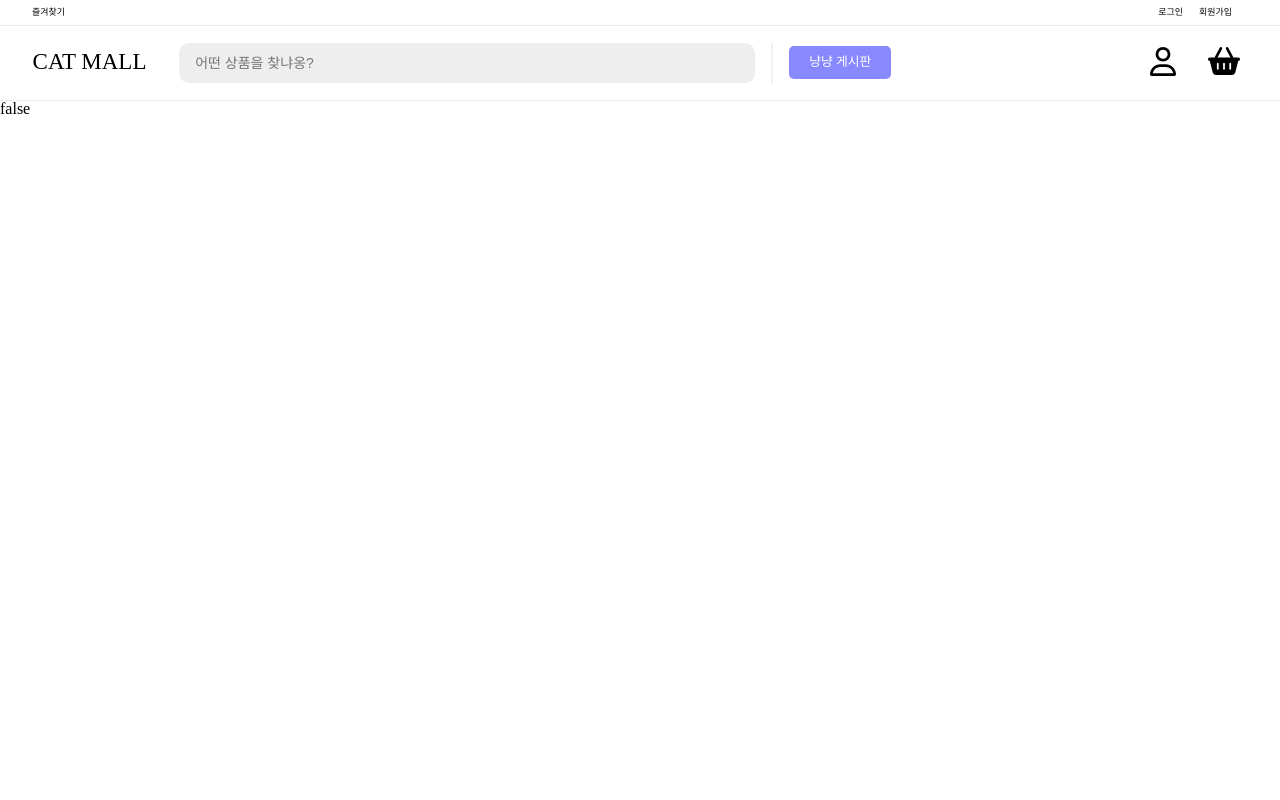
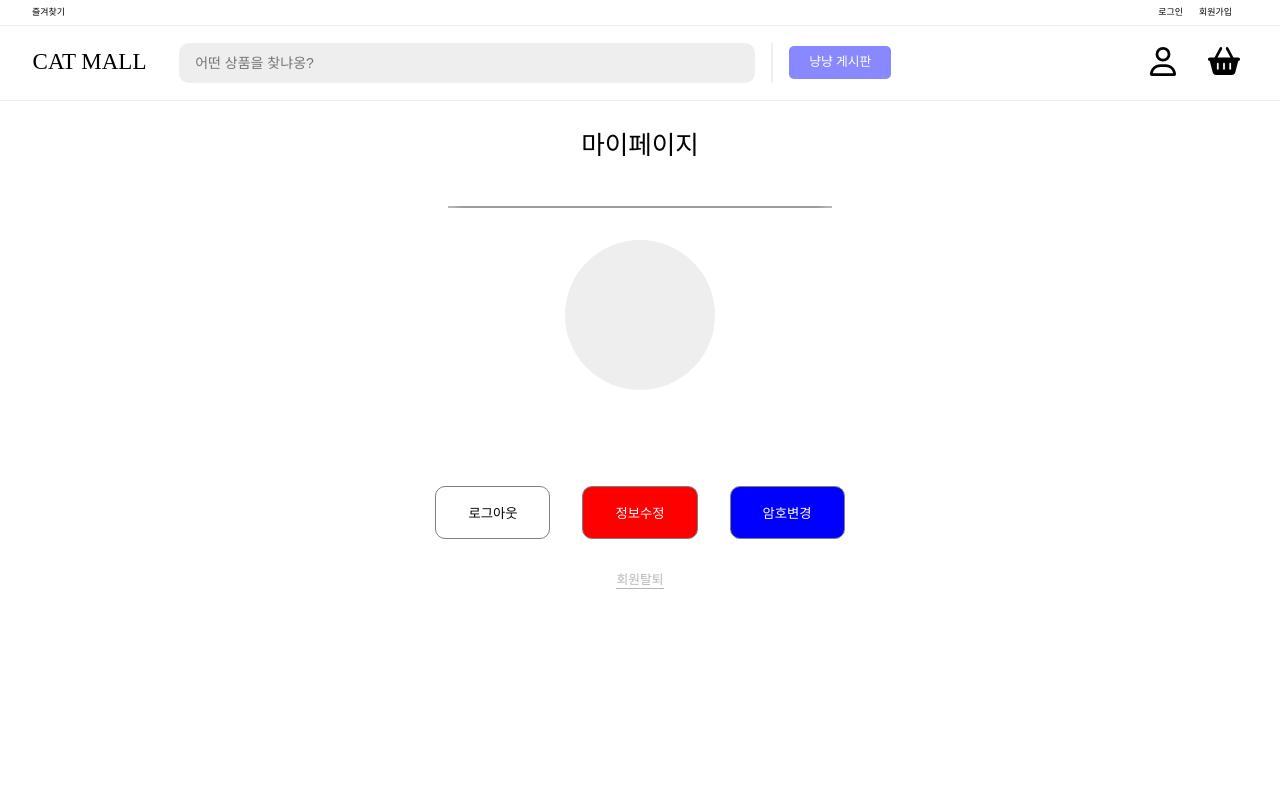
Before and after one commit to jeonghodong/react_shopping_mall, a React (Vite) app: page /Profile in a window 1280 px wide. Shown: the top 800 px of the page. Built offline with nearby package versions, Linux system fonts and the light colour scheme; no server answers; the database is empty.

Commit message:
profile 페이지 완성

```diff
--- /dev/null
+++ b/src/Components/Profile/ProfileHeader.jsx
@@ -0,0 +1,21 @@
+import React from "react";
+import styled from "styled-components";
+
+const Wrap = styled.div`
+  display: flex;
+  align-items: center;
+  justify-content: center;
+  margin-top: 2rem;
+  font-size: 2vw;
+  font-weight: 500;
+`;
+
+function ProfileHeader() {
+  return (
+    <Wrap>
+      <h2>마이페이지</h2>
+    </Wrap>
+  );
+}
+
+export default ProfileHeader;
--- /dev/null
+++ b/src/Components/Profile/ProfileMain.jsx
@@ -0,0 +1,317 @@
+import React, { useState } from "react";
+import { useDispatch, useSelector } from "react-redux";
+import { useNavigate } from "react-router-dom";
+import styled from "styled-components";
+import { reset } from "../../Redux/slice/loginSlice";
+import { getAuth, updateEmail, updatePassword, updateProfile } from "firebase/auth";
+import { login } from "../../Redux/slice/loginSlice";
+
+const Wrap = styled.div`
+  display: flex;
+  justify-content: center;
+  align-items: center;
+  flex-direction: column;
+  margin-top: 3rem;
+  & input {
+    width: 10vw;
+    outline: none;
+    border-radius: 10px;
+    border: 1px solid #c0c0c0;
+    height: 40px;
+    padding: 0.5rem;
+    margin-right: 2rem;
+  }
+  & h2 {
+    font-size: 1.8vw;
+  }
+  & span {
+    font-size: 1.5vw;
+    margin-bottom: 2rem;
+  }
+`;
+const InBox = styled.div`
+  position: relative;
+  margin-bottom: 2rem;
+  justify-content: space-between;
+  & h2 {
+    font-size: 1.5vw;
+    font-weight: bold;
+    margin-right: 2rem;
+  }
+`;
+const Name = styled.input`
+  font-size: 1vw;
+  margin-bottom: 2rem;
+  width: 13vw;
+  text-align: center;
+`;
+const Line = styled.div`
+  width: 30vw;
+  height: 2px;
+  border-radius: 15%;
+  background-color: #9c9c9c;
+  margin-bottom: 2rem;
+`;
+const Circle = styled.div`
+  width: 150px;
+  height: 150px;
+  border-radius: 50%;
+  background-color: #eeeeee;
+  margin-bottom: 2rem;
+`;
+const Btn = styled.button`
+  cursor: pointer;
+  border: none;
+  padding: 1rem 2rem 1rem 2rem;
+  border-radius: 10px;
+  border: none;
+  background-color: white;
+`;
+const Btn1 = styled.button`
+  cursor: pointer;
+  border: none;
+  padding: 1rem 2rem 1rem 2rem;
+  border-radius: 10px;
+  border: none;
+  background-color: white;
+  margin-right: 2rem;
+  border: 1px solid gray;
+`;
+
+const Exit = styled.span`
+  cursor: pointer;
+  font-size: 1vw !important;
+  color: #b6b6b6;
+  border-bottom: 1px solid #b6b6b6;
+  padding-bottom: 1px;
+`;
+
+const InWrap = styled.div`
+  display: flex;
+  flex-direction: column;
+`;
+
+const Alert = styled.span`
+  color: red;
+  position: absolute;
+  font-size: 0.8vw !important;
+  top: 50px;
+  right: -14px;
+`;
+
+const PwdMdoal = styled.div`
+  background-color: #0000006c;
+  width: 100vw;
+  height: 100vh;
+  position: fixed;
+  top: 0;
+  left: 0;
+  z-index: 100000;
+  display: flex;
+  justify-content: center;
+  align-items: center;
+  flex-direction: column;
+`;
+
+const OutBox = styled.div`
+  background-color: white;
+  width: 40vw;
+  height: 40vh;
+  border-radius: 20px;
+  display: flex;
+  justify-content: center;
+  padding: 5rem;
+  flex-direction: column;
+`;
+
+const CofirmPwd = styled.button`
+  cursor: pointer;
+  border: none;
+  border-radius: 10px;
+  padding: 1rem 2rem 1rem 2rem;
+  font-size: 1.2vw;
+  background-color: blue;
+  color: white;
+  &:disabled {
+    background-color: #a8a8a8;
+  }
+`;
+function ProfileMain() {
+  const name = useSelector((store) => store.loginState.name);
+  const email = useSelector((store) => store.loginState.email);
+  const dispatch = useDispatch();
+  const navigate = useNavigate();
+  const [modModal, setModModal] = useState(false);
+  const [modName, setModName] = useState(name);
+  const [pwdModal, setPwdModal] = useState(false);
+  const [modEmail, setModEmail] = useState(email);
+  const [pwd, setPwd] = useState("");
+  const [confirmPwd, setConfirmPwd] = useState("");
+  const [disabled, setDisabled] = useState(true);
+
+  const [pwdAlert, setPwdAlert] = useState(false);
+  const [pwdAlert1, setPwdAlert1] = useState(false);
+
+  const handleLogout = () => {
+    dispatch(reset());
+    navigate("/");
+  };
+  const handlePwdModal = () => {
+    setPwdModal(true);
+  };
+  const handleTrueMod = () => {
+    setModModal(true);
+  };
+  const user = getAuth().currentUser;
+
+  // 파이어베이스 이메일 변경 및 리덕스 이메일 변경
+  const handleFalseMod = () => {
+    updateEmail(user, modEmail)
+      .then((res) => {
+        const updatedUser = { email: modEmail };
+        dispatch(login(updatedUser));
+        alert("이름 변경 완료");
+      })
+      .catch((err) => {
+        console.log(err);
+        if (err.code === "auth/requires-recent-login") {
+          alert("재로그인 후 다시 시도해주세요.");
+          dispatch(reset());
+          navigate("/");
+        }
+      });
+  };
+
+  // 파이어베이스 이름 변경 및 리덕스 이름 변경
+  const handleChangeName = () => {
+    updateProfile(user, {
+      displayName: modName,
+    })
+      .then((res) => {
+        const updatedUser = { name: modName };
+        dispatch(login(updatedUser));
+        alert("이름 변경 완료");
+      })
+      .catch((err) => {
+        if (err.code === "auth/user-token-expired") {
+          alert("재로그인 후 다시 시도해주세요.");
+          dispatch(reset());
+          navigate("/");
+          console.log(err.code);
+        }
+      });
+  };
+
+  const handleChangePwd = () => {
+    // 파이어베이스 비밀번호 변경
+    updatePassword(user, confirmPwd)
+      .then(() => {
+        alert("비밀번호를 변경하였습니다.");
+      })
+      .then(() => {
+        setPwdModal(false);
+      })
+      .catch((err) => {
+        console.error(err);
+      });
+  };
+
+  const handleName = (e) => {
+    setModName(e.target.value);
+  };
+
+  const handleEmail = (e) => {
+    setModEmail(e.target.value);
+  };
+  const handlePwd = (e) => {
+    setPwd(e.target.value);
+    if (e.target.value.length > 5) {
+      setPwdAlert(false);
+    } else {
+      setPwdAlert(true);
+    }
+  };
+  const handleConfirmPwd = (e) => {
+    setConfirmPwd(e.target.value);
+    if (pwd !== e.target.value) {
+      setPwdAlert1(true);
+      setDisabled(true);
+    } else {
+      setPwdAlert1(false);
+      setDisabled(false);
+    }
+    if (pwd === "") {
+      setPwdAlert1(false);
+    }
+  };
+
+  return (
+    <Wrap>
+      <Line />
+      <Circle />
+      {modModal ? (
+        <div style={{ flexDirection: "colum" }}>
+          <Name type="text" value={modName} onChange={handleName} />
+          <Btn onClick={handleChangeName} style={{ margin: "0", color: "white", backgroundColor: "red" }}>
+            이름 수정
+          </Btn>
+        </div>
+      ) : (
+        <span>{name}</span>
+      )}
+      <InWrap>
+        <InBox>
+          {modModal ? (
+            <>
+              <Name type="email" value={modEmail} onChange={handleEmail} />
+              <Btn onClick={handleFalseMod} style={{ margin: "0", color: "white", backgroundColor: "red" }}>
+                메일 수정
+              </Btn>
+            </>
+          ) : (
+            <span>{email}</span>
+          )}
+        </InBox>
+      </InWrap>
+      <div>
+        {modModal ? (
+          <Btn onClick={() => setModModal(false)} style={{ margin: "0", color: "white", backgroundColor: "blue" }}>
+            수정 완료
+          </Btn>
+        ) : (
+          <>
+            <Btn1 onClick={handleLogout}>로그아웃</Btn1>
+            <Btn1 onClick={handleTrueMod} style={{ color: "white", backgroundColor: "red" }}>
+              정보수정
+            </Btn1>
+            <Btn1 onClick={handlePwdModal} style={{ margin: "0", color: "white", backgroundColor: "blue" }}>
+              암호변경
+            </Btn1>
+          </>
+        )}
+      </div>
+      <div style={{ marginTop: "2rem" }}>{modModal || <Exit>회원탈퇴</Exit>}</div>
+      {pwdModal && (
+        <PwdMdoal>
+          <OutBox>
+            <InBox>
+              <h2>새 비밀번호</h2>
+              {pwdAlert && <Alert>비밀번호를 6글자 이상 입력해주세요.</Alert>}
+              <input type="password" value={pwd} onChange={handlePwd} />
+            </InBox>
+            <InBox>
+              <h2>새 비밀번호 확인</h2>
+              {pwdAlert1 && <Alert>새 비밀번호가 일치하지 않습니다.</Alert>}
+              <input type="password" value={confirmPwd} onChange={handleConfirmPwd} />
+            </InBox>
+            <CofirmPwd onClick={handleChangePwd} disabled={disabled}>
+              비밀번호 변경
+            </CofirmPwd>
+          </OutBox>
+        </PwdMdoal>
+      )}
+    </Wrap>
+  );
+}
+
+export default ProfileMain;
--- a/src/Pages/Login.jsx
+++ b/src/Pages/Login.jsx
@@ -45,6 +45,7 @@ const Btn = styled.button`
   width: 30vw;
   text-align: center;
   cursor: pointer;
+  color: white;
 `;
 const TopBox = styled.div`
   display: flex;
--- a/src/Pages/Profile.jsx
+++ b/src/Pages/Profile.jsx
@@ -1,19 +1,23 @@
 import React from "react";
 import { useSelector } from "react-redux";
 import styled from "styled-components";
+import ProfileHeader from "../Components/Profile/ProfileHeader";
+import ProfileMain from "../Components/Profile/ProfileMain";
 
 const Wrap = styled.div`
   height: 100vh;
 `;
 
 function Profile() {
-  const userId = useSelector((store) => store.loginState.userId);
-  const name = useSelector((store) => store.loginState.name);
-  const email = useSelector((store) => store.loginState.email);
-  const isLogin = useSelector((store) => store.loginState.isLogin);
+  // const userId = useSelector((store) => store.loginState.userId);
+  // const name = useSelector((store) => store.loginState.name);
+  // const email = useSelector((store) => store.loginState.email);
+  // const isLogin = useSelector((store) => store.loginState.isLogin);
   return (
     <Wrap>
-      <span>{`${name} ${userId} ${email} ${isLogin}`}</span>
+      {/* <span>{`${name} ${userId} ${email} ${isLogin}`}</span> */}
+      <ProfileHeader />
+      <ProfileMain />
     </Wrap>
   );
 }
```
